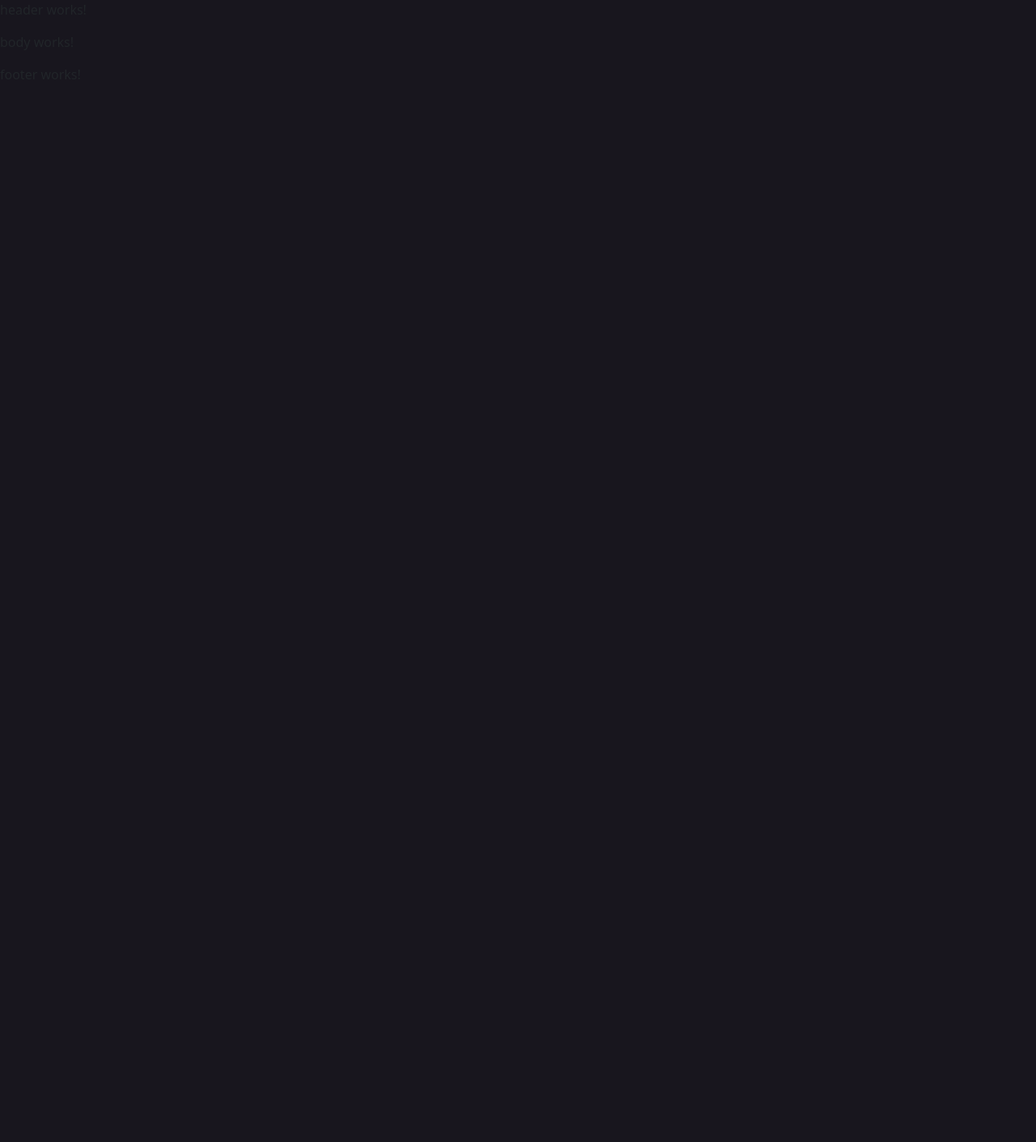
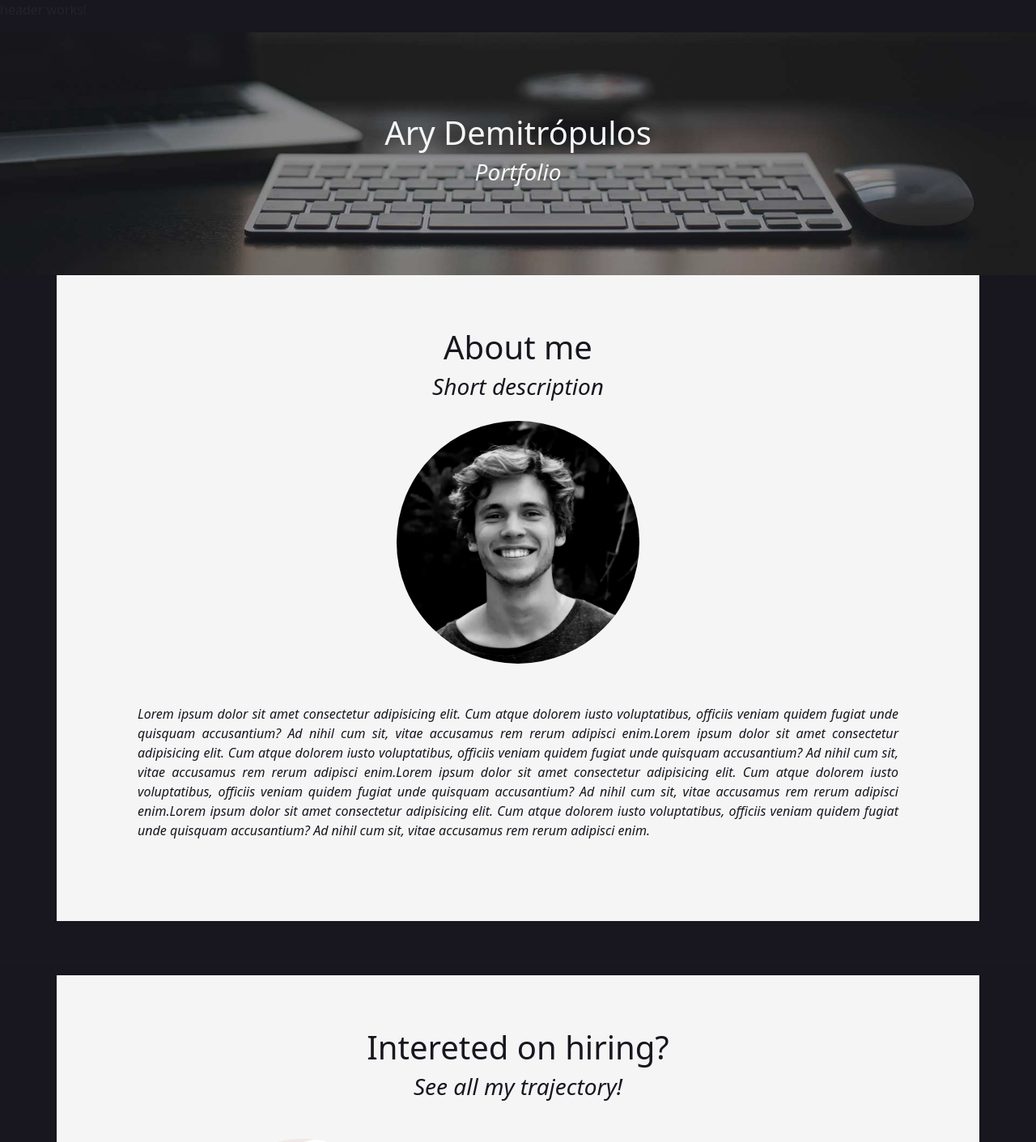
Before and after one commit to AryDemitropulos/coderhouse_angular_desafio_2, an Angular app: page / in a window 1280 px wide. Shown: the top 1411 px of the page at 81% size. Before the commit the page ends 800 px from the top, so only its background shows below. Built offline with nearby package versions, Linux system fonts and the light colour scheme.

Commit message:
Se amplia el componente de body

```diff
--- a/src/app/components/body/body.component.css
+++ b/src/app/components/body/body.component.css
@@ -0,0 +1,31 @@
+.home-background {
+  height: 300px;
+  background-image: url("/assets/img/home.jpg");
+  background-position: bottom center;
+  background-attachment: scroll;
+  background-repeat: no-repeat;
+  background-size: cover;
+}
+
+.home-background > div {
+  background: #0404044d;
+}
+
+.section {
+  padding: 50px;
+  background: var(--secondary-bg-color);
+  margin-bottom: 50px;
+}
+.paragraph {
+  padding: 50px;
+  font-style: italic;
+  text-align: justify;
+}
+
+img {
+  width: inherit;
+  max-width: 300px;
+  display: flex;
+  margin: auto;
+  border-radius: 50%;
+}
--- a/src/app/components/body/body.component.html
+++ b/src/app/components/body/body.component.html
@@ -1 +1,49 @@
-<p>body works!</p>
+<div class="container-fluid home-background">
+  <div class="row h-100">
+    <div class="col-12 h-100 d-flex justify-content-center align-items-center">
+      <app-title
+        text="Ary Demitrópulos"
+        subtitle="Portfolio"
+        inverted="true"
+      ></app-title>
+    </div>
+  </div>
+</div>
+<div class="container section">
+  <app-title text="About me" subtitle="Short description"></app-title>
+  <img src="/assets/img/happy_guy.png" alt="Random guy" />
+  <div class="paragraph main-color">
+    Lorem ipsum dolor sit amet consectetur adipisicing elit. Cum atque dolorem
+    iusto voluptatibus, officiis veniam quidem fugiat unde quisquam accusantium?
+    Ad nihil cum sit, vitae accusamus rem rerum adipisci enim.Lorem ipsum dolor
+    sit amet consectetur adipisicing elit. Cum atque dolorem iusto voluptatibus,
+    officiis veniam quidem fugiat unde quisquam accusantium? Ad nihil cum sit,
+    vitae accusamus rem rerum adipisci enim.Lorem ipsum dolor sit amet
+    consectetur adipisicing elit. Cum atque dolorem iusto voluptatibus, officiis
+    veniam quidem fugiat unde quisquam accusantium? Ad nihil cum sit, vitae
+    accusamus rem rerum adipisci enim.Lorem ipsum dolor sit amet consectetur
+    adipisicing elit. Cum atque dolorem iusto voluptatibus, officiis veniam
+    quidem fugiat unde quisquam accusantium? Ad nihil cum sit, vitae accusamus
+    rem rerum adipisci enim.
+  </div>
+</div>
+<hr />
+
+<div class="container section">
+  <app-title
+    text="Intereted on hiring?"
+    subtitle="See all my trajectory!"
+  ></app-title>
+  <div class="row mt-5">
+    <div class="col-md-6">
+      <img src="/assets/img/projects.png" alt="Random guy" />
+    </div>
+    <div class="col-md-6">
+      <div>
+        If you are interested in seeing my trajectory or if you want to know
+        more about me, check out all the projects that I've been worked
+      </div>
+      <button class="btn btn-primary mt-2">Go see my projects!</button>
+    </div>
+  </div>
+</div>
```
